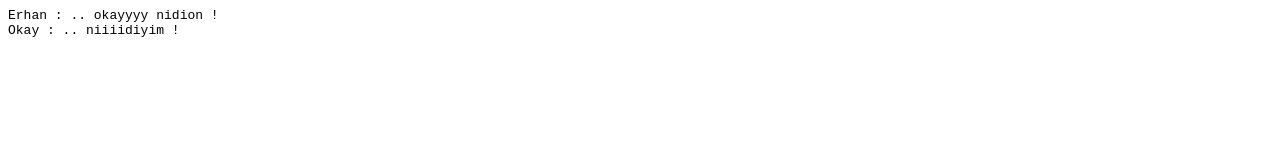
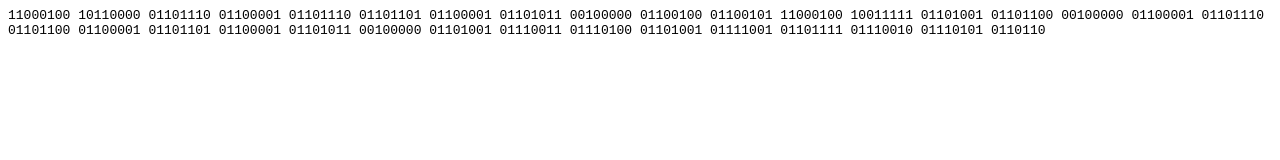
Before and after one commit to okkangal/okkangal.github.io, a plain HTML site: page index.html in a window 1280 px wide. Drawn offline with Linux system fonts and the light colour scheme.

Commit message:
Update index.html

```diff
--- a/index.html
+++ b/index.html
@@ -7,8 +7,7 @@
 </head>
 <body style="font-family: monospace">
 
-<div> Erhan : .. okayyyy nidion !</div>
-<div> Okay : .. niiiidiyim !</div>
+<div> 11000100 10110000 01101110 01100001 01101110 01101101 01100001 01101011 00100000 01100100 01100101 11000100 10011111 01101001 01101100 00100000 01100001 01101110 01101100 01100001 01101101 01100001 01101011 00100000 01101001 01110011 01110100 01101001 01111001 01101111 01110010 01110101 0110110 </div>
 
 </body>
 </html>
```
